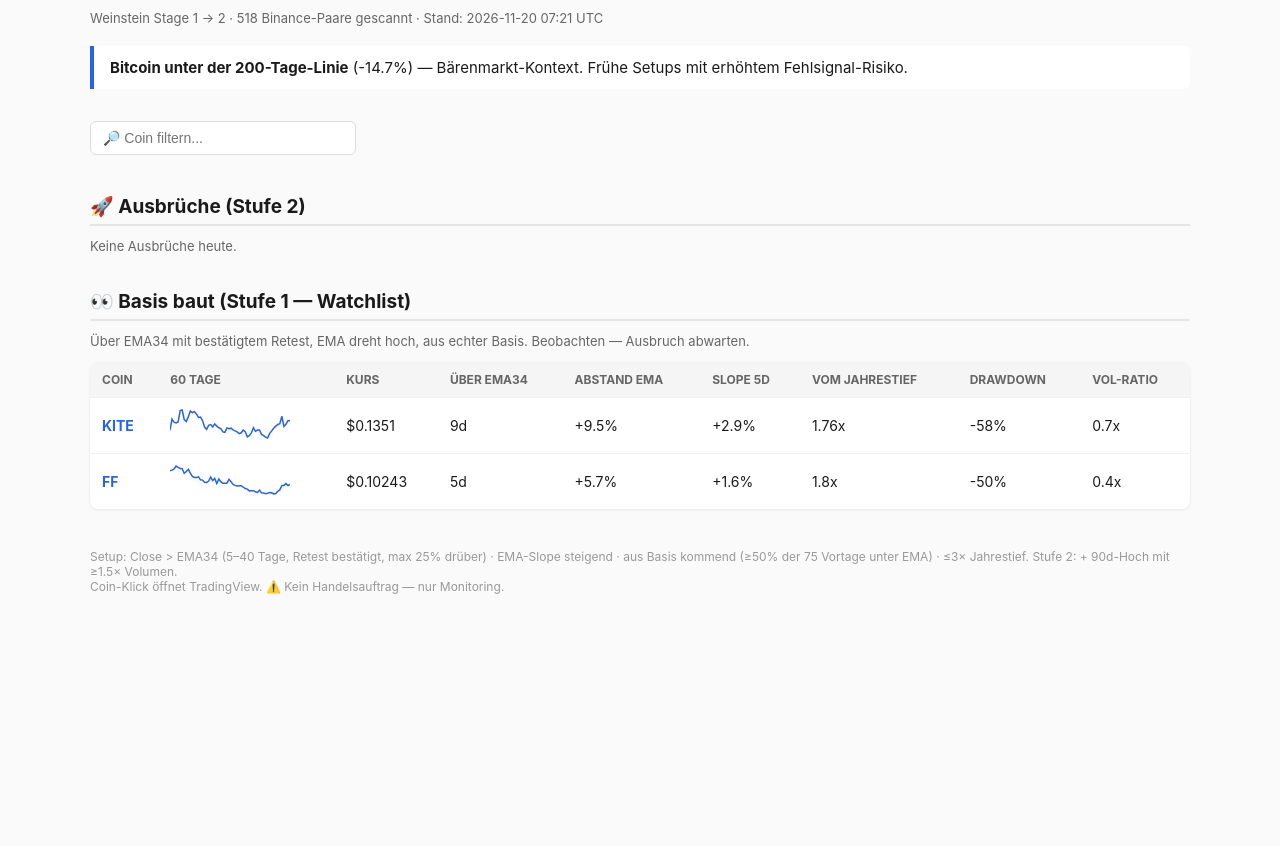
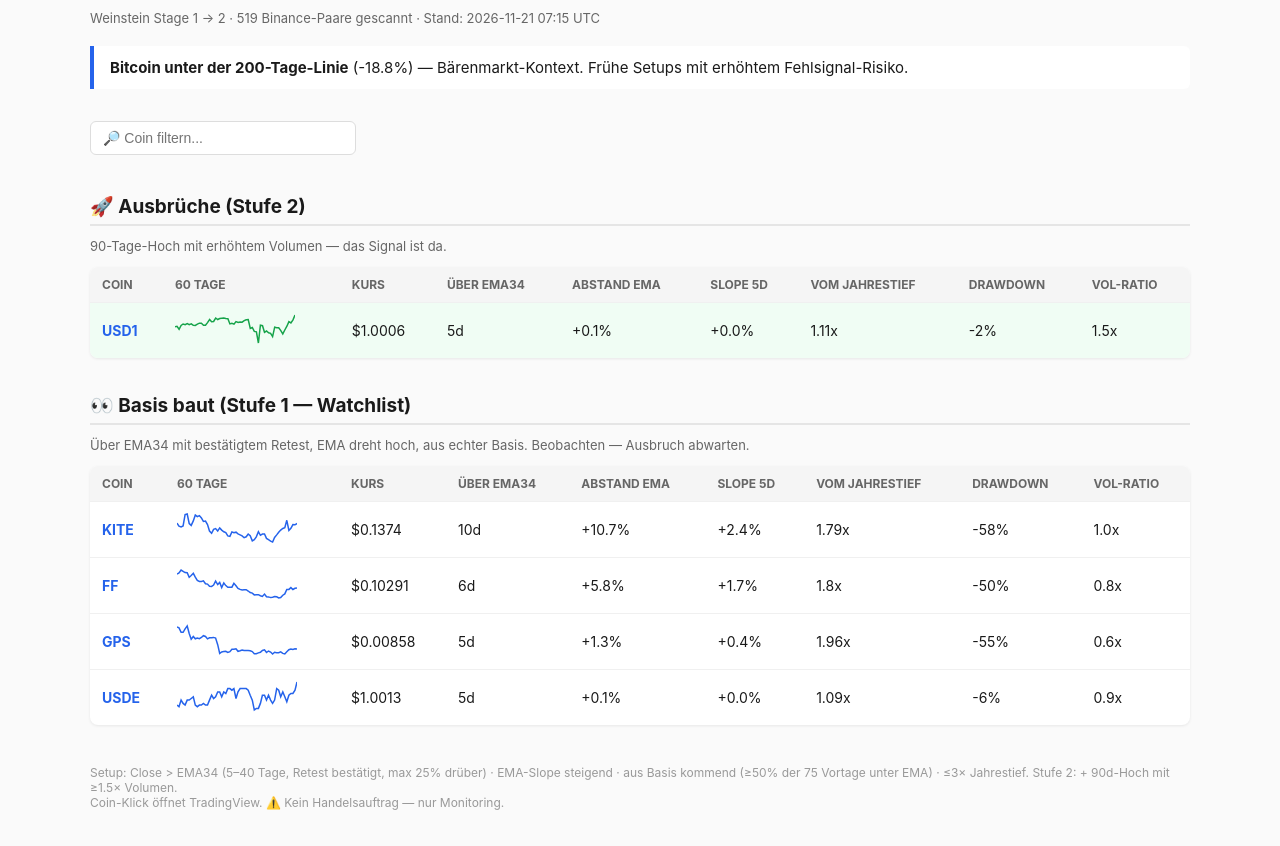
Before and after one commit to trade121121/screen, a plain HTML site: page docs/index.html in a window 1280 px wide. Shown: the part 75-921 px from the top of the page. Before the commit the page ends 800 px from the top, so only its background shows below. Drawn offline with Linux system fonts and the light colour scheme.

Commit message:
Screener-Update 2026-11-21

```diff
--- a/docs/index.html
+++ b/docs/index.html
@@ -56,10 +56,26 @@ document.addEventListener('DOMContentLoaded', () => {
 </head>
 <body>
 <h1>Crypto Bottom Screener</h1>
-<p class="meta">Weinstein Stage 1 → 2 · 518 Binance-Paare gescannt · Stand: 2026-11-20 07:21 UTC</p>
-<div class="context"><b>Bitcoin unter der 200-Tage-Linie</b> (-14.7%) — Bärenmarkt-Kontext. Frühe Setups mit erhöhtem Fehlsignal-Risiko.</div>
+<p class="meta">Weinstein Stage 1 → 2 · 519 Binance-Paare gescannt · Stand: 2026-11-21 07:15 UTC</p>
+<div class="context"><b>Bitcoin unter der 200-Tage-Linie</b> (-18.8%) — Bärenmarkt-Kontext. Frühe Setups mit erhöhtem Fehlsignal-Risiko.</div>
 <input id="search" placeholder="🔎 Coin filtern..." onkeyup="filterTables()">
-<h2>🚀 Ausbrüche (Stufe 2)</h2><p class='sub'>Keine Ausbrüche heute.</p>
+
+<h2>🚀 Ausbrüche (Stufe 2)</h2>
+<p class="sub">90-Tage-Hoch mit erhöhtem Volumen — das Signal ist da.</p>
+<table>
+<tr><th>Coin</th><th>60 Tage</th><th>Kurs</th><th>über EMA34</th><th>Abstand EMA</th><th>Slope 5d</th><th>vom Jahrestief</th><th>Drawdown</th><th>Vol-Ratio</th></tr>
+<tr style="background:#f0fdf4">
+<td><a href="https://www.tradingview.com/chart/?symbol=BINANCE:USD1USDT" target="_blank"><b>USD1</b></a></td>
+<td><svg width="120" height="32" viewBox="0 0 120 32"><polyline points="0.0,13.9 2.0,13.3 4.1,16.3 6.1,12.4 8.1,11.0 10.2,11.7 12.2,10.6 14.2,11.7 16.3,10.8 18.3,12.3 20.3,12.5 22.4,11.2 24.4,10.2 26.4,10.3 28.5,12.3 30.5,12.3 32.5,9.6 34.6,6.5 36.6,8.8 38.6,8.5 40.7,5.0 42.7,6.5 44.7,5.5 46.8,5.3 48.8,5.1 50.8,5.6 52.9,5.7 54.9,10.9 56.9,10.3 59.0,11.2 61.0,8.6 63.1,9.5 65.1,9.0 67.1,9.2 69.2,7.6 71.2,6.7 73.2,6.6 75.3,15.4 77.3,14.5 79.3,18.4 81.4,18.8 83.4,30.0 85.4,12.2 87.5,12.7 89.5,19.3 91.5,18.0 93.6,19.8 95.6,20.3 97.6,23.6 99.7,14.1 101.7,14.7 103.7,14.8 105.8,17.6 107.8,20.9 109.8,17.0 111.9,13.2 113.9,8.6 115.9,9.9 118.0,6.9 120.0,2.0" fill="none" stroke="#16a34a" stroke-width="1.5"/></svg></td>
+<td>$1.0006</td>
+<td>5d</td>
+<td>+0.1%</td>
+<td>+0.0%</td>
+<td>1.11x</td>
+<td>-2%</td>
+<td>1.5x</td>
+</tr>
+</table>
 
 <h2>👀 Basis baut (Stufe 1 — Watchlist)</h2>
 <p class="sub">Über EMA34 mit bestätigtem Retest, EMA dreht hoch, aus echter Basis. Beobachten — Ausbruch abwarten.</p>
@@ -67,24 +83,44 @@ document.addEventListener('DOMContentLoaded', () => {
 <tr><th>Coin</th><th>60 Tage</th><th>Kurs</th><th>über EMA34</th><th>Abstand EMA</th><th>Slope 5d</th><th>vom Jahrestief</th><th>Drawdown</th><th>Vol-Ratio</th></tr>
 <tr>
 <td><a href="https://www.tradingview.com/chart/?symbol=BINANCE:KITEUSDT" target="_blank"><b>KITE</b></a></td>
-<td><svg width="120" height="32" viewBox="0 0 120 32"><polyline points="0.0,22.2 2.0,11.1 4.1,14.1 6.1,15.0 8.1,14.0 10.2,2.6 12.2,2.0 14.2,11.5 16.3,13.4 18.3,8.9 20.3,3.1 22.4,4.7 24.4,3.6 26.4,5.9 28.5,9.4 30.5,9.1 32.5,12.6 34.6,19.0 36.6,21.3 38.6,17.3 40.7,16.6 42.7,19.0 44.7,15.9 46.8,18.1 48.8,19.8 50.8,20.6 52.9,23.9 54.9,24.4 56.9,19.9 59.0,20.8 61.0,20.2 63.1,21.9 65.1,22.8 67.1,23.9 69.2,25.7 71.2,24.8 73.2,22.1 75.3,23.7 77.3,28.8 79.3,27.6 81.4,24.9 83.4,19.7 85.4,23.3 87.5,22.0 89.5,22.0 91.5,26.4 93.6,27.7 95.6,29.1 97.6,30.0 99.7,25.4 101.7,22.9 103.7,20.2 105.8,18.1 107.8,16.5 109.8,15.7 111.9,8.3 113.9,18.5 115.9,16.3 118.0,12.6 120.0,12.8" fill="none" stroke="#2563eb" stroke-width="1.5"/></svg></td>
-<td>$0.1351</td>
-<td>9d</td>
-<td>+9.5%</td>
-<td>+2.9%</td>
-<td>1.76x</td>
+<td><svg width="120" height="32" viewBox="0 0 120 32"><polyline points="0.0,11.1 2.0,14.1 4.1,15.0 6.1,14.0 8.1,2.6 10.2,2.0 12.2,11.5 14.2,13.4 16.3,8.9 18.3,3.1 20.3,4.7 22.4,3.6 24.4,5.9 26.4,9.4 28.5,9.1 30.5,12.6 32.5,19.0 34.6,21.3 36.6,17.3 38.6,16.6 40.7,19.0 42.7,15.9 44.7,18.1 46.8,19.8 48.8,20.6 50.8,23.9 52.9,24.4 54.9,19.9 56.9,20.8 59.0,20.2 61.0,21.9 63.1,22.8 65.1,23.9 67.1,25.7 69.2,24.8 71.2,22.1 73.2,23.7 75.3,28.8 77.3,27.6 79.3,24.9 81.4,19.7 83.4,23.3 85.4,22.0 87.5,22.0 89.5,26.4 91.5,27.7 93.6,29.1 95.6,30.0 97.6,25.4 99.7,22.9 101.7,20.2 103.7,18.1 105.8,16.5 107.8,15.7 109.8,8.3 111.9,18.5 113.9,16.3 115.9,12.6 118.0,12.8 120.0,11.5" fill="none" stroke="#2563eb" stroke-width="1.5"/></svg></td>
+<td>$0.1374</td>
+<td>10d</td>
+<td>+10.7%</td>
+<td>+2.4%</td>
+<td>1.79x</td>
 <td>-58%</td>
-<td>0.7x</td>
+<td>1.0x</td>
 </tr><tr>
 <td><a href="https://www.tradingview.com/chart/?symbol=BINANCE:FFUSDT" target="_blank"><b>FF</b></a></td>
-<td><svg width="120" height="32" viewBox="0 0 120 32"><polyline points="0.0,6.7 2.0,6.1 4.1,5.0 6.1,2.0 8.1,3.3 10.2,4.6 12.2,4.8 14.2,9.2 16.3,7.5 18.3,5.3 20.3,9.2 22.4,12.5 24.4,13.5 26.4,13.4 28.5,12.8 30.5,15.8 32.5,16.1 34.6,18.3 36.6,18.4 38.6,17.1 40.7,13.1 42.7,16.6 44.7,14.4 46.8,19.5 48.8,15.0 50.8,17.6 52.9,19.3 54.9,19.3 56.9,19.2 59.0,15.3 61.0,17.7 63.1,20.4 65.1,21.4 67.1,22.0 69.2,21.8 71.2,21.7 73.2,23.0 75.3,24.6 77.3,25.1 79.3,26.9 81.4,26.7 83.4,26.7 85.4,27.7 87.5,28.4 89.5,26.1 91.5,28.8 93.6,28.9 95.6,29.6 97.6,29.2 99.7,28.6 101.7,28.8 103.7,30.0 105.8,29.6 107.8,27.2 109.8,25.9 111.9,21.4 113.9,21.4 115.9,19.6 118.0,21.5 120.0,20.3" fill="none" stroke="#2563eb" stroke-width="1.5"/></svg></td>
-<td>$0.10243</td>
-<td>5d</td>
-<td>+5.7%</td>
-<td>+1.6%</td>
+<td><svg width="120" height="32" viewBox="0 0 120 32"><polyline points="0.0,6.1 2.0,5.0 4.1,2.0 6.1,3.3 8.1,4.6 10.2,4.8 12.2,9.2 14.2,7.5 16.3,5.3 18.3,9.2 20.3,12.5 22.4,13.5 24.4,13.4 26.4,12.8 28.5,15.8 30.5,16.1 32.5,18.3 34.6,18.4 36.6,17.1 38.6,13.1 40.7,16.6 42.7,14.4 44.7,19.5 46.8,15.0 48.8,17.6 50.8,19.3 52.9,19.3 54.9,19.2 56.9,15.3 59.0,17.7 61.0,20.4 63.1,21.4 65.1,22.0 67.1,21.8 69.2,21.7 71.2,23.0 73.2,24.6 75.3,25.1 77.3,26.9 79.3,26.7 81.4,26.7 83.4,27.7 85.4,28.4 87.5,26.1 89.5,28.8 91.5,28.9 93.6,29.6 95.6,29.2 97.6,28.6 99.7,28.8 101.7,30.0 103.7,29.6 105.8,27.2 107.8,25.9 109.8,21.4 111.9,21.4 113.9,19.6 115.9,21.5 118.0,20.3 120.0,20.0" fill="none" stroke="#2563eb" stroke-width="1.5"/></svg></td>
+<td>$0.10291</td>
+<td>6d</td>
+<td>+5.8%</td>
+<td>+1.7%</td>
 <td>1.8x</td>
 <td>-50%</td>
-<td>0.4x</td>
+<td>0.8x</td>
+</tr><tr>
+<td><a href="https://www.tradingview.com/chart/?symbol=BINANCE:GPSUSDT" target="_blank"><b>GPS</b></a></td>
+<td><svg width="120" height="32" viewBox="0 0 120 32"><polyline points="0.0,2.9 2.0,3.9 4.1,8.3 6.1,8.3 8.1,4.9 10.2,2.0 12.2,9.5 14.2,15.2 16.3,12.5 18.3,14.8 20.3,14.1 22.4,14.7 24.4,13.5 26.4,11.7 28.5,12.5 30.5,14.9 32.5,13.8 34.6,13.8 36.6,13.4 38.6,14.0 40.7,20.7 42.7,29.4 44.7,27.9 46.8,27.6 48.8,27.3 50.8,28.4 52.9,27.7 54.9,25.2 56.9,25.3 59.0,24.8 61.0,27.3 63.1,26.7 65.1,26.0 67.1,26.4 69.2,26.5 71.2,26.4 73.2,26.8 75.3,27.6 77.3,29.7 79.3,29.8 81.4,28.9 83.4,28.3 85.4,26.5 87.5,25.8 89.5,28.5 91.5,27.0 93.6,28.0 95.6,30.0 97.6,28.3 99.7,28.7 101.7,28.8 103.7,27.9 105.8,29.4 107.8,29.9 109.8,27.7 111.9,25.7 113.9,25.0 115.9,25.5 118.0,24.8 120.0,25.1" fill="none" stroke="#2563eb" stroke-width="1.5"/></svg></td>
+<td>$0.00858</td>
+<td>5d</td>
+<td>+1.3%</td>
+<td>+0.4%</td>
+<td>1.96x</td>
+<td>-55%</td>
+<td>0.6x</td>
+</tr><tr>
+<td><a href="https://www.tradingview.com/chart/?symbol=BINANCE:USDEUSDT" target="_blank"><b>USDE</b></a></td>
+<td><svg width="120" height="32" viewBox="0 0 120 32"><polyline points="0.0,25.1 2.0,26.7 4.1,20.1 6.1,23.4 8.1,25.1 10.2,20.1 12.2,20.1 14.2,18.5 16.3,16.8 18.3,25.1 20.3,26.7 22.4,25.1 24.4,25.1 26.4,23.4 28.5,25.1 30.5,25.1 32.5,20.1 34.6,15.2 36.6,18.5 38.6,16.8 40.7,11.9 42.7,11.9 44.7,16.8 46.8,11.9 48.8,13.5 50.8,8.6 52.9,8.6 54.9,10.2 56.9,8.6 59.0,18.5 61.0,11.9 63.1,8.6 65.1,8.6 67.1,8.6 69.2,8.6 71.2,10.2 73.2,15.2 75.3,20.1 77.3,30.0 79.3,28.4 81.4,28.4 83.4,23.4 85.4,15.2 87.5,15.2 89.5,20.1 91.5,15.2 93.6,20.1 95.6,23.4 97.6,20.1 99.7,8.6 101.7,10.2 103.7,16.8 105.8,11.9 107.8,16.8 109.8,21.8 111.9,15.2 113.9,13.5 115.9,13.5 118.0,10.2 120.0,2.0" fill="none" stroke="#2563eb" stroke-width="1.5"/></svg></td>
+<td>$1.0013</td>
+<td>5d</td>
+<td>+0.1%</td>
+<td>+0.0%</td>
+<td>1.09x</td>
+<td>-6%</td>
+<td>0.9x</td>
 </tr>
 </table>
 <p class="footer">Setup: Close &gt; EMA34 (5–40 Tage, Retest bestätigt, max 25% drüber) ·
--- a/state.json
+++ b/state.json
@@ -1 +1 @@
-{"stage1": ["KITEUSDT", "FFUSDT"], "stage2": [], "updated": "2026-11-20T07:21:15.277404+00:00"}
+{"stage1": ["KITEUSDT", "FFUSDT", "GPSUSDT", "USDEUSDT"], "stage2": ["USD1USDT"], "updated": "2026-11-21T07:15:03.387753+00:00"}
```
